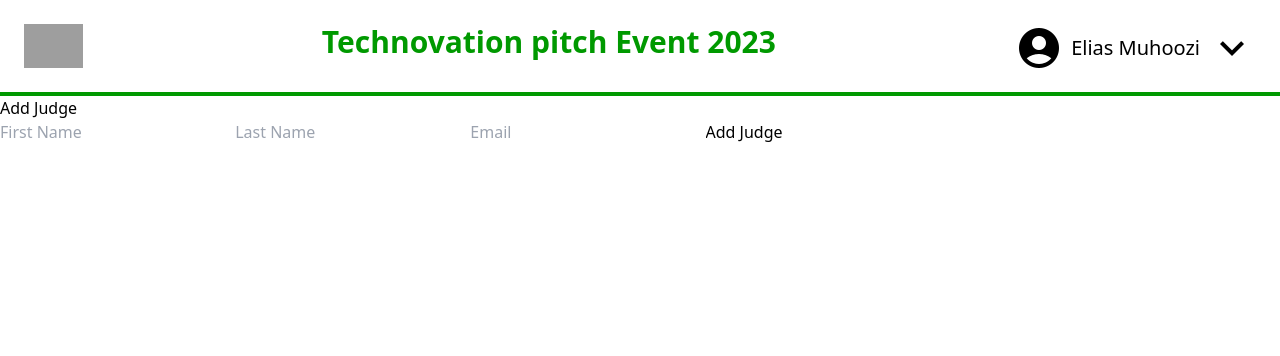
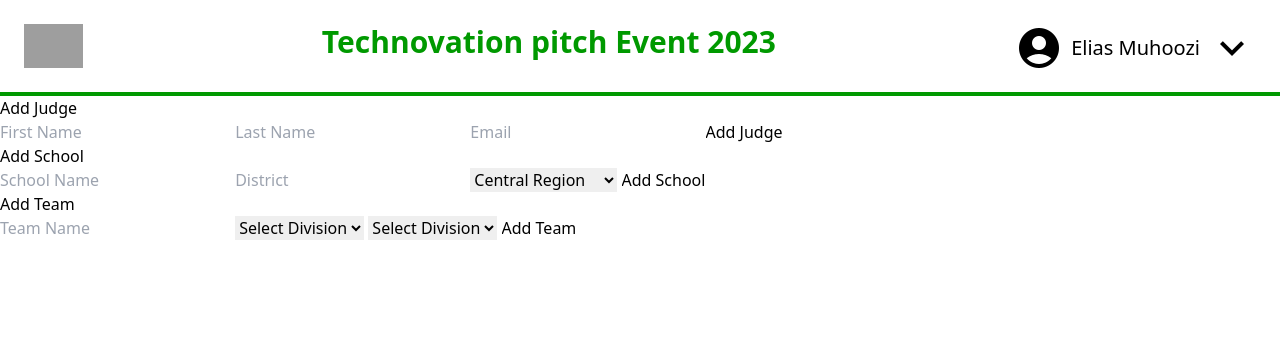
Before and after one commit to Katoemma/scores-base, a PHP site: page /dashboard.php in a window 1280 px wide. Shown: the top 356 px of the page. Run offline with PHP 8.4, Linux system fonts and the light colour scheme; a user stored in the database is signed in; data comes from the database, SQL or seed files in the repository; data that the repository does not hold is empty; style sheets or scripts are compiled from the project's sources; grey boxes are pictures that could not be loaded.

Commit message:
What Kato created (to resolve conflicts)

```diff
--- a/dashboard.php
+++ b/dashboard.php
@@ -54,6 +54,43 @@
             <input type="email" name="email" placeholder="Email" required>
             <input type="submit" value="Add Judge">
         </form>
+        <label for="">Add School</label>
+        <form method="post" action="addSchool.php">
+            <input type="text" name="sname" placeholder="School Name" required>
+            <input type="text" name="district" placeholder="District" required>
+            <select name="region" id="" required>
+                <option value="Central Region">Central Region</option>
+                <option value="Western Region">Western Region</option>
+                <option value="Northern Region">Northern Region</option>
+                <option value="Eastern Region">Eastern Region</option>
+            </select>
+            <input type="submit" value="Add School">
+        </form>
+        <label for="">Add Team</label>
+        <form method="post" action="addSchool.php">
+            <input type="text" name="tname" placeholder="Team Name" required>
+            <select name="division" id="" required>
+                <option value="">Select Division</option>
+                <option value="beginner">Beginner</option>
+                <option value="junior">Junior</option>
+                <option value="senior">Senior</option>
+            </select>
+            <select name="school" id="" required>
+            <option value="">Select Division</option>
+                <?php
+                    $qy = mysqli_query($con, "SELECT * FROM school");
+                    while($ay = mysqli_fetch_array($qy)){
+                        $si = $ay['id'];
+                        $s = $ay['name'];
+                        $d = $ay['district'];
+                        ?>
+                        <option value="<?php print $si;?>"><?php print $s." | ".$d;?></option>
+                        <?php
+                    }
+                ?>
+            </select>
+            <input type="submit" value="Add Team">
+        </form>
     </div>
 </body>
 </html>
```
